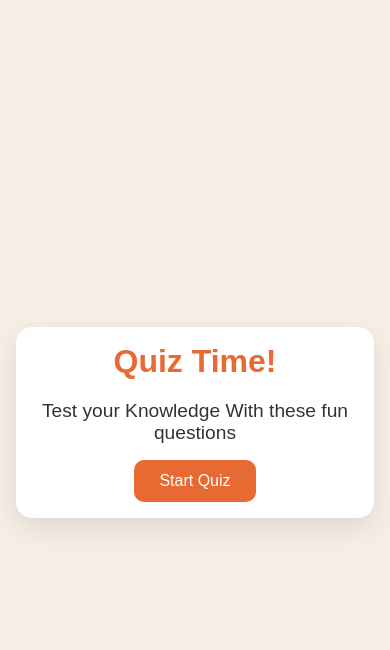
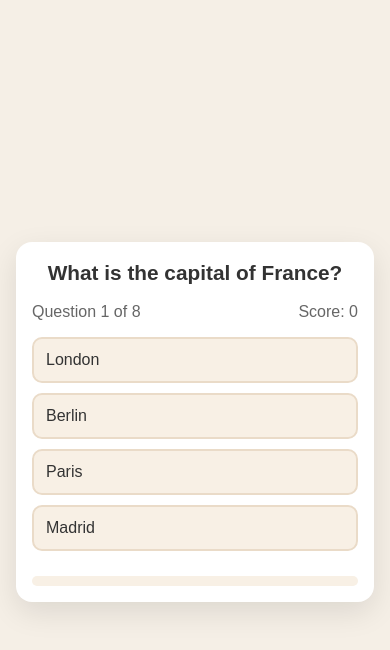
Before and after one commit to Aashish-kum/Quiz, a plain HTML site: page index.html in a window 390 px wide. Both pictures are taken after a click on the button "Start Quiz". Drawn offline with Linux system fonts and the light colour scheme.

Commit message:
full code

```diff
--- a/Script.js
+++ b/Script.js
@@ -1,16 +1,205 @@
-// DOM Element
+// DOM Elements
+const startScreen = document.getElementById("start-screen");
+const quizScreen = document.getElementById("quiz-screen");
+const resultScreen = document.getElementById("result-screen");
+const startButton = document.getElementById("start-btn");
+const questionText = document.getElementById("question-text");
+const answersContainer = document.getElementById("answers-container");
+const currentQuestionSpan = document.getElementById("current-question");
+const totalQuestionsSpan = document.getElementById("total-questions");
+const scoreSpan = document.getElementById("score");
+const finalScoreSpan = document.getElementById("final-score");
+const maxScoreSpan = document.getElementById("max-score");
+const resultMessage = document.getElementById("result-message");
+const restartButton = document.getElementById("restart-btn");
+const progressBar = document.getElementById("progress");
 
-const startScreen = document.getElementById("start-screen")
-const quizScreen = document.getElementById("quiz-screen")
-const resultScreen = document.getElementById("result-screen")
-const startButton = document.getElementById("start-btn")
-const questionText = document.getElementById("question-text")
-const answersContainer = document.getElementById("answers-container")
-const currentQuestionSpan = document.getElementById("current-question")
-const totalQuestionSpan = document.getElementById("total-questions")
-const scoreSpan = document.getElementById("score")
-const finalScoreSpan = document.getElementById("final-score")
-const maxScoreSpan = document.getElementById("max-score")
-const resultMessage = document.getElementById("result-message")
-const restartButton = document.getElementById("restart-btn")
-const progressBar = document.getElementById("progress")
+const quizQuestions = [
+  {
+    question: "What is the capital of France?",
+    answers: [
+      { text: "London", correct: false },
+      { text: "Berlin", correct: false },
+      { text: "Paris", correct: true },
+      { text: "Madrid", correct: false },
+    ],
+  },
+  {
+    question: "Which planet is known as the Red Planet?",
+    answers: [
+      { text: "Venus", correct: false },
+      { text: "Mars", correct: true },
+      { text: "Jupiter", correct: false },
+      { text: "Saturn", correct: false },
+    ],
+  },
+  {
+    question: "What is the largest ocean on Earth?",
+    answers: [
+      { text: "Atlantic Ocean", correct: false },
+      { text: "Indian Ocean", correct: false },
+      { text: "Arctic Ocean", correct: false },
+      { text: "Pacific Ocean", correct: true },
+    ],
+  },
+  {
+    question: "Which of these is NOT a programming language?",
+    answers: [
+      { text: "Java", correct: false },
+      { text: "Python", correct: false },
+      { text: "Banana", correct: true },
+      { text: "JavaScript", correct: false },
+    ],
+  },
+  {
+    question: "What is the chemical symbol for gold?",
+    answers: [
+      { text: "Go", correct: false },
+      { text: "Gd", correct: false },
+      { text: "Au", correct: true },
+      { text: "Ag", correct: false },
+    ],
+  },
+  {
+    question: "python developer name?",
+    answers: [
+      { text: "Guido van Rossum", correct: true },
+      { text: "James Gosling", correct: false },
+      { text: "Bjarne Stroustrup", correct: false },
+      { text: "Anders Hejlsberg", correct: false },
+    ],
+  },
+  {
+    question: "What is the smallest prime number?",
+    answers: [
+      { text: "0", correct: false },
+      { text: "1", correct: false },
+      { text: "2", correct: true },
+      { text: "3", correct: false },
+    ],
+  },
+  {
+    question: "Which country is known as the Land of the Rising Sun?",
+    answers: [
+      { text: "China", correct: false },
+      { text: "Japan", correct: true },
+      { text: "South Korea", correct: false },
+      { text: "Thailand", correct: false },
+    ],
+  }
+];
+
+// QUIZ STATE VARS
+let currentQuestionIndex = 0;
+let score = 0;
+let answersDisabled = false;
+
+totalQuestionsSpan.textContent = quizQuestions.length;
+maxScoreSpan.textContent = quizQuestions.length;
+
+// event listeners
+startButton.addEventListener("click", startQuiz);
+restartButton.addEventListener("click", restartQuiz);
+
+function startQuiz() {
+  // reset vars
+  currentQuestionIndex = 0;
+  score = 0;
+  scoreSpan.textContent = 0;
+
+  startScreen.classList.remove("active");
+  quizScreen.classList.add("active");
+
+  showQuestion();
+}
+
+function showQuestion() {
+  // reset state
+  answersDisabled = false;
+
+  const currentQuestion = quizQuestions[currentQuestionIndex];
+
+  currentQuestionSpan.textContent = currentQuestionIndex + 1;
+
+  const progressPercent = (currentQuestionIndex / quizQuestions.length) * 100;
+  progressBar.style.width = progressPercent + "%";
+
+  questionText.textContent = currentQuestion.question;
+
+  answersContainer.innerHTML = "";
+
+  currentQuestion.answers.forEach((answer) => {
+    const button = document.createElement("button");
+    button.textContent = answer.text;
+    button.classList.add("answer-btn");
+
+    // what is dataset? it's a property of the button element that allows you to store custom data
+    button.dataset.correct = answer.correct;
+
+    button.addEventListener("click", selectAnswer);
+
+    answersContainer.appendChild(button);
+  });
+}
+
+function selectAnswer(event) {
+  // optimization check
+  if (answersDisabled) return;
+
+  answersDisabled = true;
+
+  const selectedButton = event.target;
+  const isCorrect = selectedButton.dataset.correct === "true";
+
+  // Here Array.from() is used to convert the NodeList returned by answersContainer.children into an array, this is because the NodeList is not an array and we need to use the forEach method
+  Array.from(answersContainer.children).forEach((button) => {
+    if (button.dataset.correct === "true") {
+      button.classList.add("correct");
+    } else if (button === selectedButton) {
+      button.classList.add("incorrect");
+    }
+  });
+
+  if (isCorrect) {
+    score++;
+    scoreSpan.textContent = score;
+  }
+
+  setTimeout(() => {
+    currentQuestionIndex++;
+
+    // check if there are more questions or if the quiz is over
+    if (currentQuestionIndex < quizQuestions.length) {
+      showQuestion();
+    } else {
+      showResults();
+    }
+  }, 1000);
+}
+
+function showResults() {
+  quizScreen.classList.remove("active");
+  resultScreen.classList.add("active");
+
+  finalScoreSpan.textContent = score;
+
+  const percentage = (score / quizQuestions.length) * 100;
+
+  if (percentage === 100) {
+    resultMessage.textContent = "Perfect! You're a genius!";
+  } else if (percentage >= 80) {
+    resultMessage.textContent = "Great job! You know your stuff!";
+  } else if (percentage >= 60) {
+    resultMessage.textContent = "Good effort! Keep learning!";
+  } else if (percentage >= 40) {
+    resultMessage.textContent = "Not bad! Try again to improve!";
+  } else {
+    resultMessage.textContent = "Keep studying! You'll get better!";
+  }
+}
+
+function restartQuiz() {
+  resultScreen.classList.remove("active");
+
+  startQuiz();
+}
--- a/Style.css
+++ b/Style.css
@@ -1,13 +1,13 @@
 /* Basic Reset */
 
-*{
+* {
   margin: 0;
   padding: 0;
   box-sizing: border-box;
 }
 
-body{
-  background-color: #f5efe6;
+body {
+  background: #f5efe6;
   display: flex;
   justify-content: center;
   align-items: center;
@@ -16,7 +16,7 @@ body{
   font-family: sans-serif;
 }
 
-.container{
+.container {
   background-color: white;
   border-radius: 1rem;
   box-shadow: 0 10px 30px rgba(0, 0, 0, 0.1);
@@ -26,58 +26,57 @@ body{
   position: relative;
 }
 
-/* Screen */
-
-.screen{
+/* SCREENS */
+.screen {
   display: none;
   padding: 2rem;
   text-align: center;
 }
 
-.screen.active{
+.screen.active {
   display: block;
 }
 
-/* Start Screen */
+/* START SCREEN */
 
-#start-screen h1{
+#start-screen h1 {
   color: #e86a33;
   margin-bottom: 20px;
   font-size: 2.5rem;
 }
 
-#start-screen p{
-  font-size: 1.2rem;
-  color: #333;
+#start-screen p {
+  color: #666;
+  margin-bottom: 30px;
+  font-size: 1.1rem;
+}
+
+.quiz-header {
   margin-bottom: 1rem;
 }
 
-.quiz-header{
-  margin-bottom: 2rem;
-}
-
-#question-text{
+#question-text {
   color: #333;
   font-size: 1.5rem;
   margin-bottom: 1rem;
-  line-height: 1.4rem;
+  line-height: 1.4;
 }
 
-.quiz-info{
+.quiz-info {
   display: flex;
   justify-content: space-between;
   color: #666;
   margin-bottom: 10px;
 }
 
-.answers-container{
+.answers-container {
   display: flex;
   flex-direction: column;
   gap: 10px;
   margin-bottom: 25px;
 }
 
-.answers-btn {
+.answer-btn {
   background-color: #f8f0e5;
   color: #333;
   border: 2px solid #eadbc8;
@@ -88,23 +87,24 @@ body{
   transition: all 0.3s ease;
 }
 
-.answers-btn:hover{
+.answer-btn:hover {
   background-color: #eadbc8;
   border-color: #dac0ae;
 }
 
-.answers-btn.correct{
+.answer-btn.correct {
   background-color: #e6fff0;
   border-color: #a3f0c4;
   color: #28a745;
 }
-.answers-btn.incorrect{
+
+.answer-btn.incorrect {
   background-color: #fff0f0;
   border-color: #ffbdbd;
   color: #dc3545;
 }
 
-.progres-bar{
+.progress-bar {
   height: 10px;
   background-color: #f8f0e5;
   border-radius: 5px;
@@ -112,41 +112,40 @@ body{
   margin-top: 20px;
 }
 
-.progres{
+.progress {
   height: 100%;
   background-color: #e86a33;
   width: 0%;
   transition: width 0.3s ease;
 }
 
-/* result Screen */
+/* RESULT SCREEN */
 
-#result-screen h1{
+#result-screen h1 {
   color: #e86a33;
   margin-bottom: 30px;
-
 }
 
-.result-info{
+.result-info {
   background-color: #f8f0e5;
   border-radius: 10px;
   padding: 20px;
   margin-bottom: 30px;
 }
 
-.result-info p{
+.result-info p {
   font-size: 1.2rem;
   color: #333;
   margin-bottom: 1rem;
 }
 
-.result-message{
+#result-message {
   font-size: 1.5rem;
   font-weight: 600;
   color: #e86a33;
 }
 
-button{
+button {
   background-color: #e86a33;
   color: white;
   border: none;
@@ -157,18 +156,19 @@ button{
   transition: background-color 0.3s ease;
 }
 
-button:hover{
+button:hover {
   background-color: #d45b28;
 }
 
-/* Responsive Degine */
+/* RESPONSIVE DESIGN */
+@media (max-width: 500px) {
+  /* when we hit 500px and below, implement the styles below */
 
-@media (max-width:500px){
-  .screen{
+  .screen {
     padding: 1rem;
   }
 
-  #start-screen h1{
+  #start-screen h1 {
     font-size: 2rem;
   }
 
@@ -176,7 +176,7 @@ button:hover{
     font-size: 1.3rem;
   }
 
-  .answers-btn {
+  .answer-btn {
     padding: 12px;
   }
 
--- a/index.html
+++ b/index.html
@@ -1,18 +1,16 @@
 <!DOCTYPE html>
 <html lang="en">
-
   <head>
-  <meta charset="UTF-8">
-  <meta name="viewport" content="width=device-width, initial-scale=1.0">
+    <meta charset="UTF-8" />
+    <meta name="viewport" content="width=device-width, initial-scale=1.0" />
     <title>Quiz Game</title>
-  <link rel="stylesheet" href="style.css">
+    <link rel="stylesheet" href="Style.css" />
   </head>
-
   <body>
     <div class="container">
       <div class="screen active" id="start-screen">
         <h1>Quiz Time!</h1>
-      <p>Test your Knowledge With these fun questions</p>
+        <p>Test your knowledge with these fun questions</p>
         <button id="start-btn">Start Quiz</button>
       </div>
 
@@ -21,34 +19,33 @@
           <h2 id="question-text">Question goes here</h2>
           <div class="quiz-info">
             <p>
-            Question <span id="current-question">1</span> of <span>5</span>
+              Question <span id="current-question">1</span> of <span id="total-questions">5</span>
             </p>
-          <p>
-            Score: <span id="score">0</span>
-          </p>
+
+            <p>Score: <span id="score">0</span></p>
           </div>
         </div>
 
         <div id="answers-container" class="answers-container">
-
-
+          <!-- Answer buttons will be insterted here from our js code later at some point -->
         </div>
 
-      <div class="progres-bar">
-        <div id="progres" class="progres">
-
+        <div class="progress-bar">
+          <div id="progress" class="progress"></div>
         </div>
       </div>
 
       <div id="result-screen" class="screen">
         <h1>Quiz Results</h1>
-        <p>You Scored <span id="final-score">0</span> out of <span id="max-score">5</span></p>
+        <div class="result-info">
+          <p>You scored <span id="final-score">0</span> out of <span id="max-score">5</span></p>
+
           <div id="result-message">Good job!</div>
         </div>
         <button id="restart-btn">Restart Quiz</button>
       </div>
+    </div>
 
     <script src="Script.js"></script>
   </body>
-
 </html>
```
Lines whose indentation alone changed are shown as unchanged.
